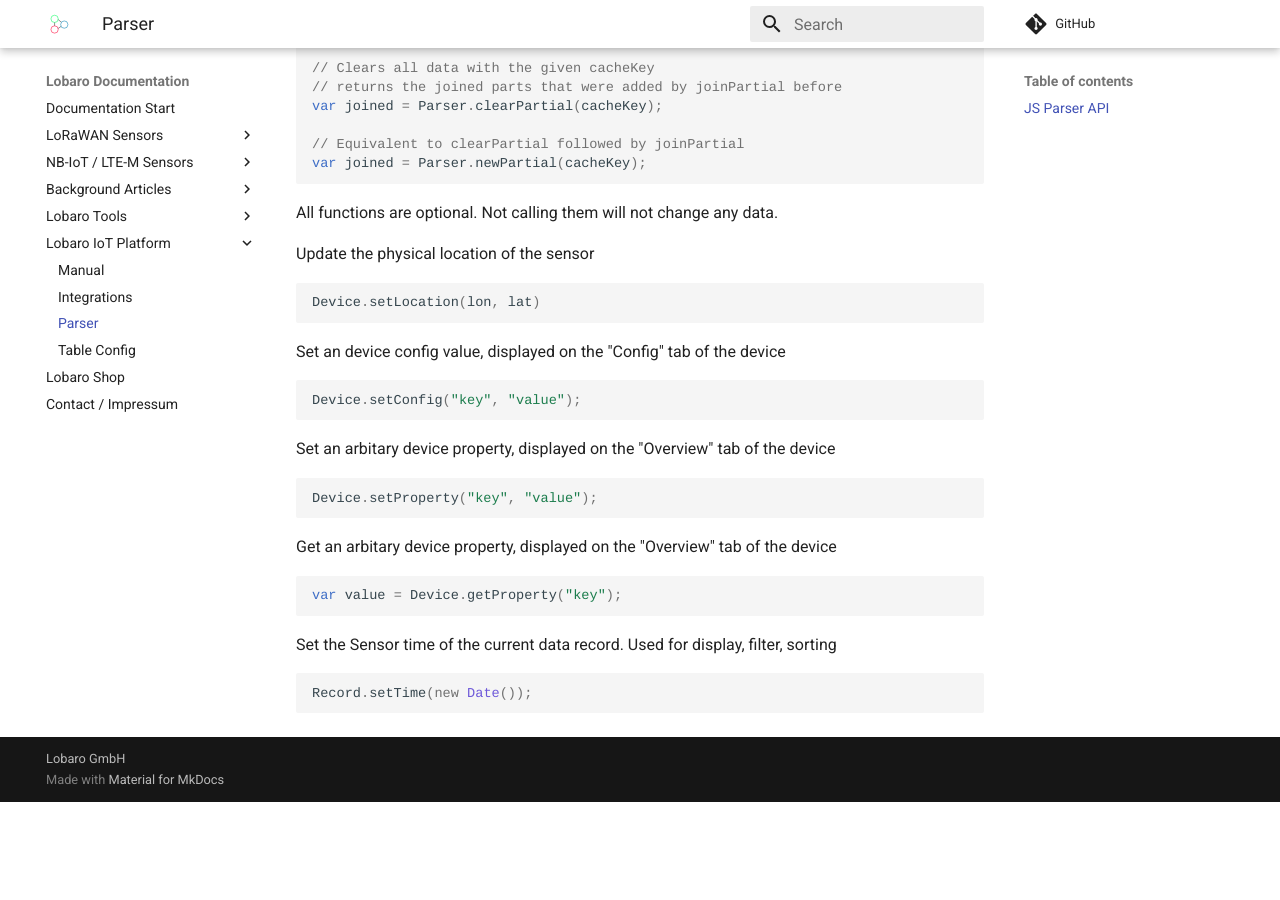
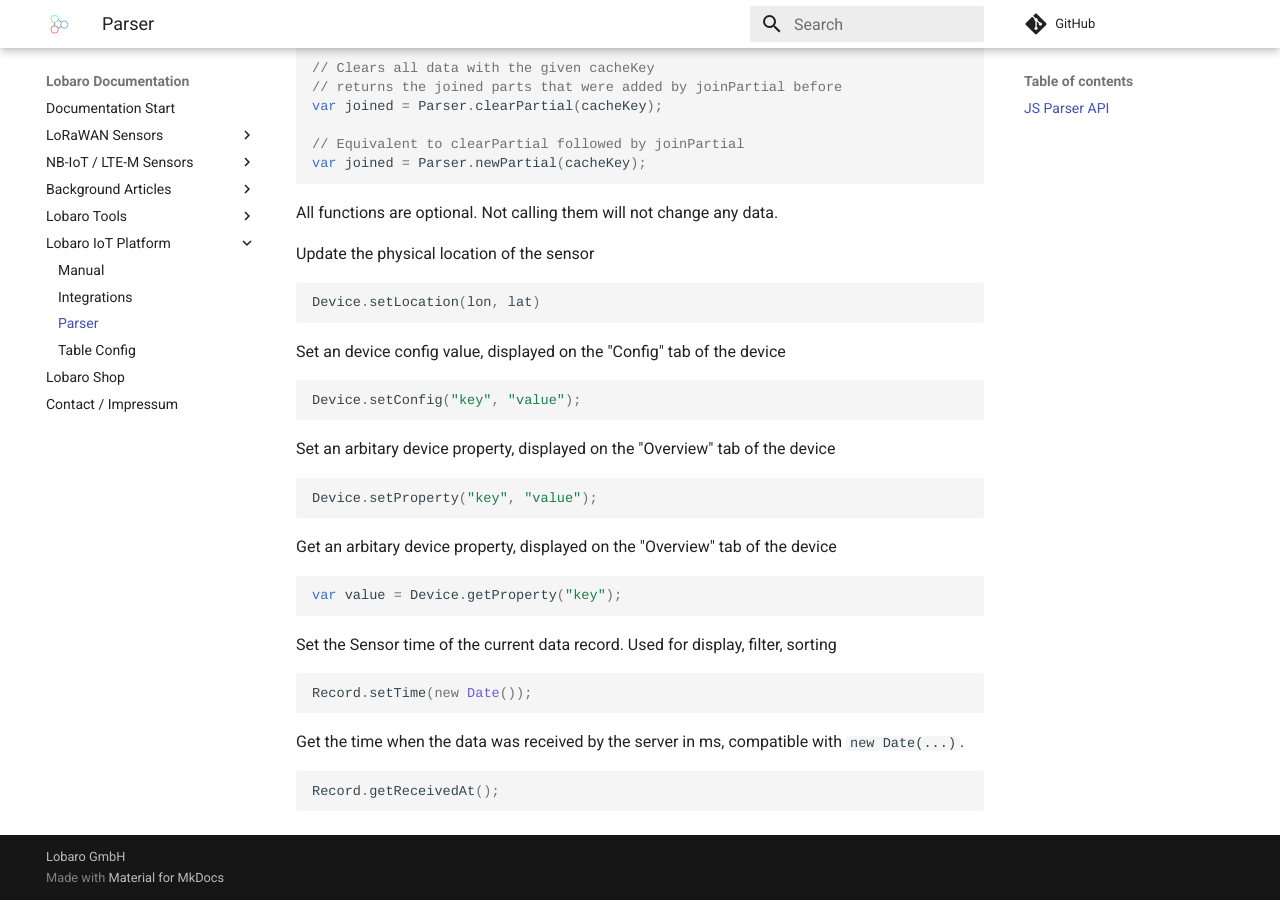
Before and after one commit to Lobaro/docs, an MkDocs documentation site: the page built from docs/platform/parser.md, in a window 1280 px wide and 900 px high, scrolled down 1423 px. Built offline with MkDocs 1.6.1 and Material for MkDocs 9.7.7, drawn with Linux system fonts in a browser that asks for light colours; a script that is not in the unit is left out; comment, search, counter and statistics services are not loaded; before the commit the page ends 2225 px from its top, so only the background shows below that.

Commit message:
document getReceivedAt() in js parser

````diff
--- a/docs/platform/parser.md
+++ b/docs/platform/parser.md
@@ -98,3 +98,8 @@ Set the Sensor time of the current data record. Used for display, filter, sortin
 ```javascript
 Record.setTime(new Date());
 ```
+
+Get the time when the data was received by the server in ms, compatible with `new Date(...)`.
+```javascript
+Record.getReceivedAt();
+```
````
